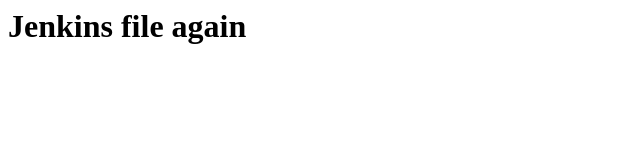
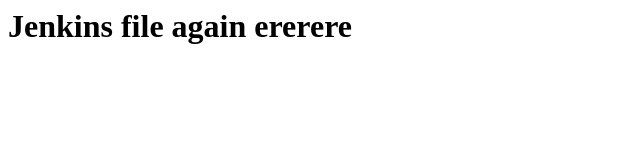
Before and after one commit to renyouseph/jenkins, a plain HTML site: page index.html in a window 1280 px wide. Shown: the whole page, without its empty margins (0-640 px from the left). Drawn offline with Linux system fonts and the light colour scheme.

Commit message:
Update index.html

```diff
--- a/index.html
+++ b/index.html
@@ -1 +1 @@
-<html><h1> Jenkins file again</h1></html>
+<html><h1> Jenkins file again ererere</h1></html>
```
